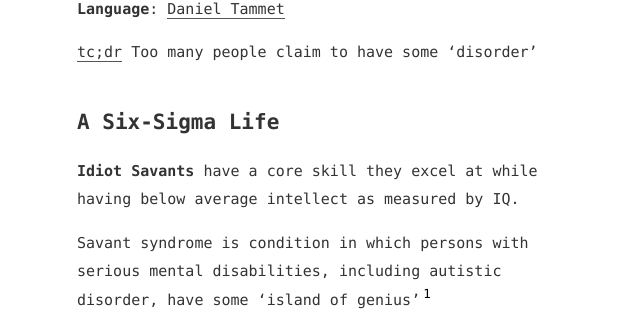
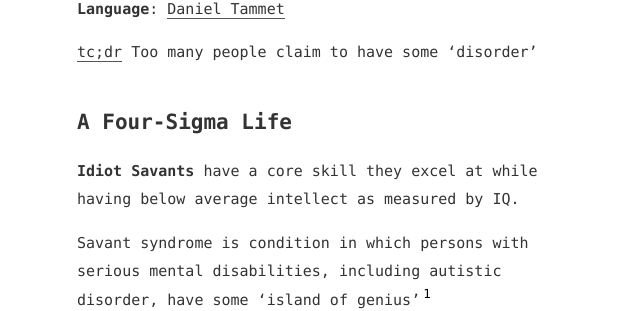
Before and after one commit to firmai/snowde.github.io, a Jekyll site: the page built from _posts/2017-12-16-an-idiot-savant.md, in a window 1280 px wide. Shown: the part 375-686 px from the top of the page, without its empty margins (313-953 px from the left). Built offline with Jekyll 4.4.1, drawn with Linux system fonts in a browser that asks for light colours.

Commit message:
Update 2017-12-16-an-idiot-savant.md

```diff
--- a/_posts/2017-12-16-an-idiot-savant.md
+++ b/_posts/2017-12-16-an-idiot-savant.md
@@ -16,7 +16,7 @@ __Language__: <a href="https://en.wikipedia.org/wiki/Daniel_Tammet" target="_bla
 <a href="https://www.urbandictionary.com/define.php?term=TCDR" target="_blank">tc;dr</a> Too many people claim to have some 'disorder'
 
 
-## A Six-Sigma Life
+## A Four-Sigma Life
 
 **Idiot Savants** have a core skill they excel at while having below average intellect as measured by IQ.
 
```
